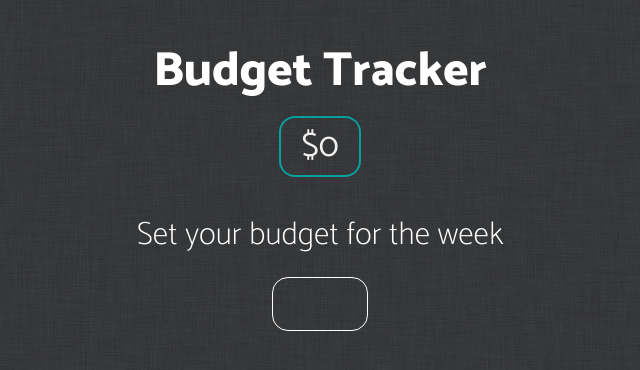
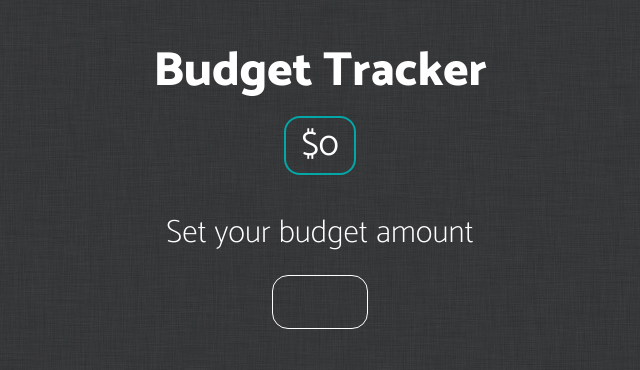
Before and after one commit to Grupith/BudgetTracker, a React (Create React App) app: page / in a window 1280 px wide. Shown: the top 370 px of the page, without its empty margins (320-960 px from the left). Built offline with nearby package versions, Linux system fonts and the light colour scheme.

Commit message:
Refactored edit button code, changed styling and location of edit input

```diff
--- a/src/App.css
+++ b/src/App.css
@@ -23,7 +23,7 @@
   font-size: 3rem;
   font-weight: 800;
   margin-top: 2rem;
-  animation: fadeIn 3s;
+  animation: fadeIn 1s;
 }
 
 .budgetAmount {
@@ -34,9 +34,8 @@
   border-radius: 1rem;
   width: fit-content;
   margin: 5px auto;
-  padding: 1px 20px;
+  padding: 0px 15px;
   border-color: rgb(3, 167, 167);
-  animation: fadeIn 8s;
 }
 
 .formWrapper {
@@ -77,17 +76,12 @@
   margin: auto;
 }
 
-.editBudgetFormWrapper label {
-  font-size: 2rem;
-  font-weight: 200;
-}
-
 .editBudgetFormWrapper input {
   font-size: 2rem;
   background-color: transparent;
   color: white;
   font-weight: 200;
-  border: 1px solid white;
+  border: 2px solid white;
   border-radius: 1rem;
   padding: 0px 11px;
   outline: none;
@@ -95,6 +89,24 @@
   margin: 1rem auto;
   text-align: center;
   font-family: 'Catamaran', sans-serif;
+  border-color: rgb(3, 167, 167);
+}
+
+.editBudgetFormWrapper button {
+  text-align: center;
+  margin: 1rem auto;
+  font-size: 1.7rem;
+  font-weight: 200;
+  background-color: transparent;
+  color: white;
+  border: 1px solid white;
+  border-radius: 1rem;
+  outline: none;
+  padding: 0px 10px;
+  width: fit-content;
+  cursor: pointer;
+  font-family: 'Catamaran', sans-serif;
+  margin-bottom: 1rem;
 }
 
 .buttonUI {
--- a/src/App.js
+++ b/src/App.js
@@ -1,5 +1,6 @@
 import React, { useState } from 'react';
 import Header from './components/Header';
+import Budget from './components/Budget';
 import AddBudget from './components/AddBudget'
 import EditBudget from './components/EditBudget';
 import './App.css';
@@ -14,20 +15,20 @@ function App() {
     setEditBudget(true);
   }
 
-  //TODO: Move editBudget UI into its own component so it doesnt mess with the styling of the original form budget amount
   //TODO: Change Editbutton to a input the same design as Budget amount, will have to move budgetamount into its own component
 
   return (
     <div className="App">
-      <Header budgetAmount={budgetAmount} />
-      {!submitted && <AddBudget setBudgetAmount={setBudgetAmount} setSubmit={setSubmit} setEditBudget={setEditBudget} />}
+      <Header />
+      {editBudget ? <EditBudget setEditBudget={setEditBudget} setBudgetAmount={setBudgetAmount} /> : <Budget budgetAmount={budgetAmount} />}
+      {!submitted && <AddBudget setBudgetAmount={setBudgetAmount} setSubmit={setSubmit} />}
+
       {submitted && (
         <div className='buttonWrapper'>
           <div className='buttonUI'>Add Expense</div>
           <div className='buttonUI' onClick={showEditBudget}>Edit Budget</div>
         </div>
       )}
-      {editBudget && <EditBudget setEditBudget={setEditBudget} setBudgetAmount={setBudgetAmount} />}
     </div>
   );
 }
--- a/src/components/AddBudget.js
+++ b/src/components/AddBudget.js
@@ -1,14 +1,13 @@
 import React from 'react';
 
-const AddBudget = ({ setBudgetAmount, setSubmit, setEditBudget }) => {
+const AddBudget = ({ setBudgetAmount, setSubmit }) => {
     return (
         <div className='formWrapper'>
             <form onSubmit={(e) => {
                 e.preventDefault();
                 setSubmit(true);
-                setEditBudget(false);
             }}>
-                <label for='addbudget'>Set your budget for the week</label>
+                <label for='addbudget'>Set your budget amount</label>
                 <input type='number' name='addbudget' onChange={(e) => setBudgetAmount(e.target.value)} />
             </form>
         </div>
--- /dev/null
+++ b/src/components/Budget.js
@@ -0,0 +1,11 @@
+import React from 'react';
+
+const Budget = ({ budgetAmount }) => {
+    return (
+        <div>
+            <h3 className='budgetAmount'>${budgetAmount}</h3>
+        </div>
+    )
+}
+
+export default Budget;
--- a/src/components/EditBudget.js
+++ b/src/components/EditBudget.js
@@ -4,8 +4,8 @@ const EditBudget = ({ setEditBudget, setBudgetAmount }) => {
     return (
         <div>
             <form className='editBudgetFormWrapper' onSubmit={() => setEditBudget(false)}>
-                <label for='editbudget'>Edit your budget amount</label>
                 <input name='editbudget' type='number' onChange={(e) => setBudgetAmount(e.target.value)}></input>
+                <button type='submit'>Submit</button>
             </form>
         </div>
     )
--- a/src/components/Header.js
+++ b/src/components/Header.js
@@ -3,7 +3,6 @@ const Header = ({ budgetAmount }) => {
     return (
         <div>
             <h2 className='title'>Budget Tracker</h2>
-            <h3 className='budgetAmount'>${budgetAmount}</h3>
         </div>
     )
 }
```
